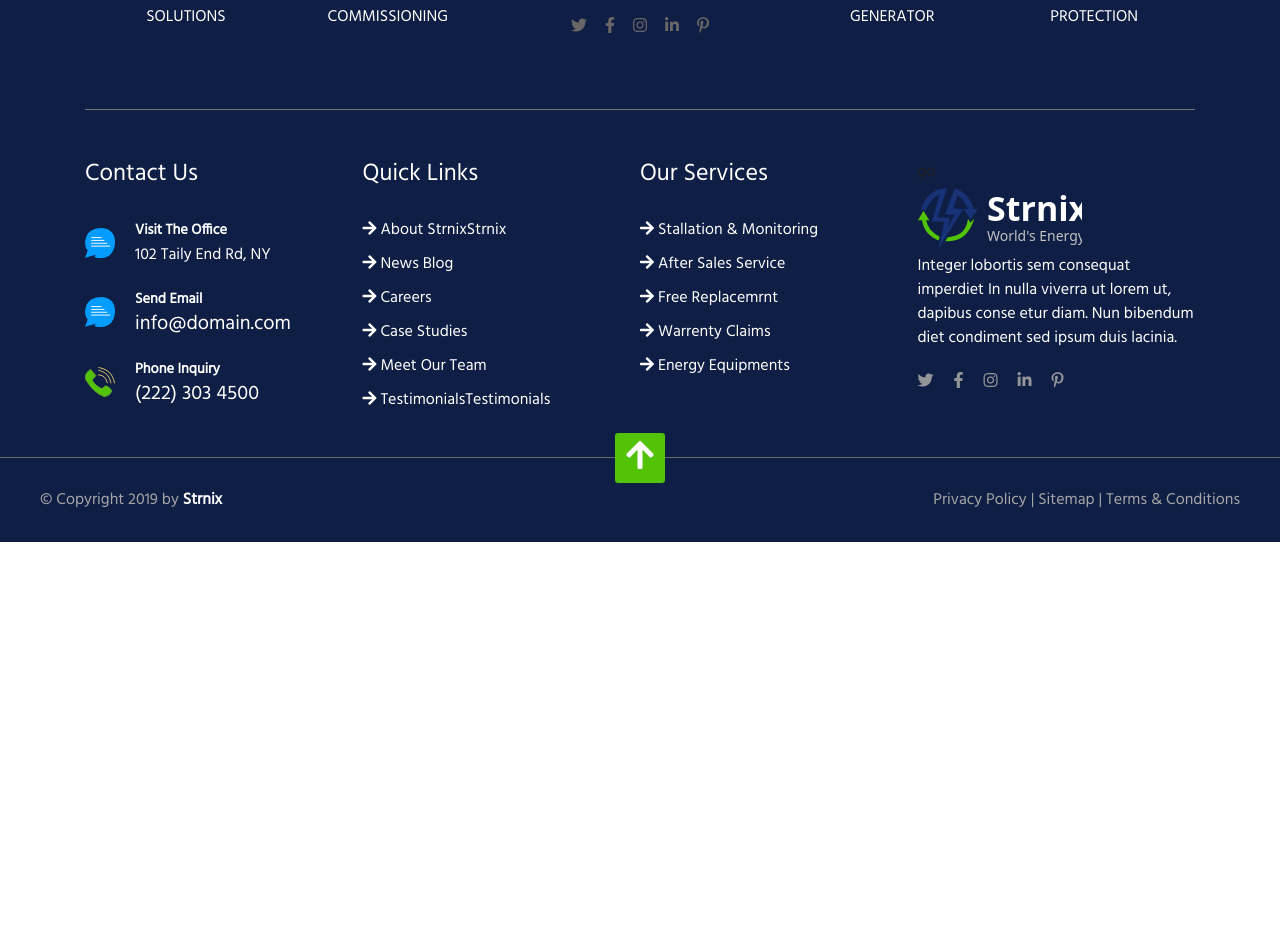
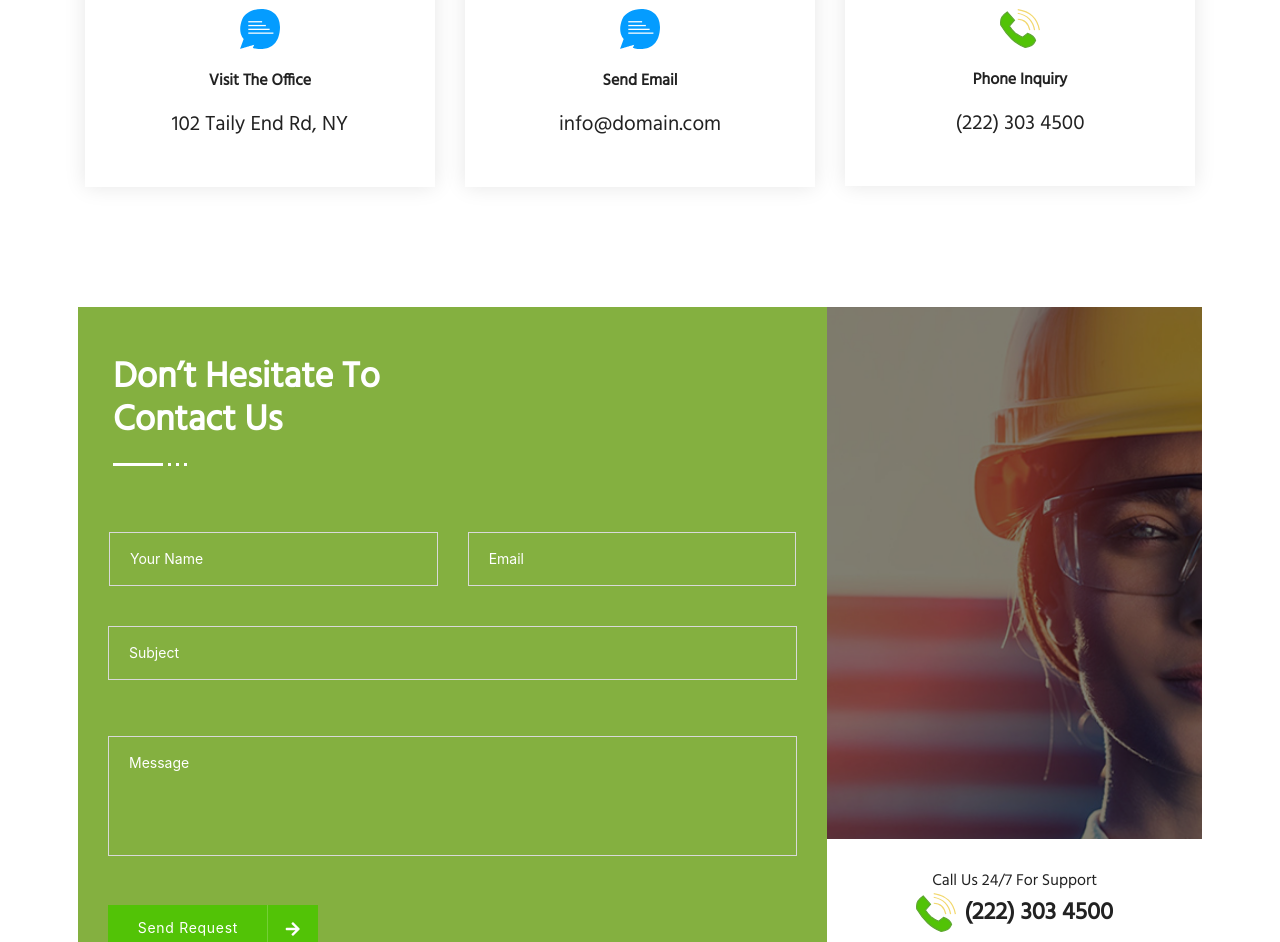
Before and after one commit to vietluu/strnix-Energy-Next.js, a Next.js app: page /contact in a window 1280 px wide. Shown: the part 630-1572 px from the top of the page. Before the commit the page ends 1172 px from the top, so only its background shows below. Built offline with nearby package versions, Linux system fonts and the light colour scheme.

Commit message:
feature/contact done

```diff
--- /dev/null
+++ b/assets/scss/_contact.scss
@@ -0,0 +1,83 @@
+.contact-box{
+    margin: 0;
+    .inner-box{
+        padding: 50px 0;
+        box-shadow: 0 0 20px 0 rgba(0,0,0,.1);
+        margin-top: 20px;
+        img{
+            margin-bottom: 20px;
+        }
+        strong{
+            display: block;
+            margin: 20px 0;
+        }
+        p{
+            font-size: 1.3rem;
+        }
+    }
+
+}
+.form-contact{
+    .elmif{
+        h2{
+            color: white;
+        }
+    }
+    .bottomtitle{
+        span{
+            background-color: white;
+        }
+    }
+    .ant-form-item-control{
+        div{
+            margin: 0 ;
+        }
+    }
+    }
+    .ant-form-item-control-input{
+
+        width: 100% !important;
+        text-align: left;
+
+    input,textArea{
+        border-radius: 0 !important;
+        background-color: transparent;
+        padding: 15px 20px;
+        color: white;
+        &::placeholder{
+            color: white;
+
+        }
+
+    }
+    .ant-form-item-explain{
+        margin: 0 !important;
+    }
+
+}
+.form-banner{
+    background: url('/assets/images/contact/bg-image-9.jpg') no-repeat;
+    min-height: 300px;
+    background-size: cover;
+    position: relative;
+    &::after{
+        content: '';
+        position: absolute;
+        top: 0;
+        left: 0;
+        width: 100%;
+        height: 100%;
+        background-color: rgba(0,0,0,.5);
+
+    }
+    .banner-inner{
+        position: absolute;
+        z-index: 2;
+        width: 100%;
+        background-color: white;
+        left:0;
+        padding: 30px 0;
+        bottom: 50px;
+    }
+
+}
--- a/assets/scss/style.scss
+++ b/assets/scss/style.scss
@@ -8,6 +8,7 @@
 @import 'services';
 @import 'projects';
 @import 'footer';
+@import 'contact';
 @import 'responsive';
 * {
   margin: 0 auto;
--- a/package.json
+++ b/package.json
@@ -16,7 +16,7 @@
   },
   "main": "server.js",
   "lint-staged": {
-    "*.{ts,tsx}": [
+    "*.{tsx}": [
       "eslint --no-ignore --fix",
       "git add --force"
     ],
--- a/src/app/contact/page.tsx
+++ b/src/app/contact/page.tsx
@@ -1,5 +1,19 @@
 'use client';
+import React, {useRef} from 'react';
+import Image from 'next/image';
+import {Button, Form, Input} from 'antd';
+import TextArea from 'antd/es/input/TextArea';
+import { emailValiate } from '../../utils/validate';
+import Link from 'next/link';
 export default function Contact() {
+  const formRef = useRef(null);
+  const onFinish = (values: any) => {
+    console.log('Success:', values);
+  };
+
+  const onFinishFailed = (errorInfo: any) => {
+    console.log('Failed:', errorInfo);
+  };
   return (
     <>
       <div
@@ -17,6 +31,169 @@ export default function Contact() {
           <h1 className='text-6xl mt-4'>Contact Us</h1>
         </div>
       </div>
+      <div className='strnix-contact py-[80px]'>
+        <div className='container-xl'>
+          <div className='row flex-wrap text-center'>
+
+              <div className='contact-box col-sm-12 col-md-6 col-lg-4'>
+
+              <div className='inner-box'>
+
+              <Image
+                        width={40}
+                        height={40}
+
+                        src='/assets/images/home/cooment.svg'
+                        alt='cooment '
+                      />
+
+                <strong>Visit The Office</strong>
+
+                  <p> 102 Taily End Rd, NY</p>
+                </div>
+              </div>
+              <div className='contact-box col-sm-12 col-md-6 col-lg-4'>
+
+              <div className='inner-box'>
+              <Image
+                        width={40}
+                        height={40}
+
+                        src='/assets/images/home/cooment.svg'
+                        alt='cooment '
+                      />
+
+                <strong>Send Email</strong>
+
+                  <p>
+                    <a href='mailto:info@domain.com'> info@domain.com</a>
+                  </p>
+               </div>
+
+              </div>
+              <div className='contact-box col-sm-12 col-md-6 col-lg-4'>
+
+              <div className='inner-box'>
+
+              <Image
+                 width={40}
+                 height={40}
+                 priority
+                 src='/assets/images/home/phone.svg'
+                 alt='phone '
+               />
+
+                <strong>Phone Inquiry</strong>
+
+                  <p>
+                    <a href='# '> (222) 303 4500 </a>
+                  </p>
+               </div>
+
+              </div>
+
+
+          </div>
+
+
+            </div>
+      </div>
+      <div className='form-contact pt-[40px] pb-[80px]'>
+        <div className='container-xl'>
+          <div className='row px-2'>
+            <div className='col-md-8 col-sm-12 py-[30px] bg-[#84b040] p-md-[30px] '>
+            <div className='elmif px-[20px] mt-[20px] ' data-aos='fade-right'>
+
+              <h2>{"Don’t Hesitate To "} <br/>  Contact Us</h2>
+
+              <div className='bottomtitle clearfix'>
+                <span className='line '></span>
+                <span className='dottitle '></span>
+                <span className='dottitle '></span>
+                <span className='dottitle '></span>
+              </div>
+              </div>
+              <Form ref={formRef} className='py-[30px] text-left' onFinish={onFinish} onFinishFailed={onFinishFailed}>
+                <div className='row px-3 '>
+                <div className='col-sm-12 col-md-6 mt-3' >
+                  <Form.Item
+                      name='name'
+                      rules={[{
+                        required: true,
+                        message:'The field is required.'
+                      }]}
+                  >
+                    <Input placeholder='Your Name'/>
+                    </Form.Item>
+                </div>
+                <div className='col-sm-12 col-md-6 mt-3'>
+                    <Form.Item name='email'
+                         rules={[{
+                          required: true,
+                           validator: (_, value) => {
+                             if (!value || value.trim() === '') {
+                              return Promise.reject('The field is required.');
+                             }
+                             if (!emailValiate(value)) {
+                               return Promise.reject('The e-mail address entered is invalid.');
+                             }
+                             return Promise.resolve();
+                          }
+                      }]}
+                    >
+                    <Input placeholder='Email'/>
+                    </Form.Item>
+                  </div>
+                </div>
+                <div className='col-12 py-3'>
+                  <Form.Item name='subject'
+                    rules={[{
+                      required: true,
+                      message:'The field is required.'
+                  }]}
+                  >
+                    <Input placeholder='Subject' className='w-full'/>
+                    </Form.Item>
+                </div>
+                <div className='col-12 py-3'>
+                  <Form.Item name='message'>
+                    <TextArea cols={100} rows={5}  style={{ height: 120, resize: 'none' }}  placeholder='Message'/>
+                    </Form.Item>
+                  </div>
+                <div className='col-sm-12 col-md-4 m-0 py-3'>
+                  <Button htmlType='submit' className='border-none w-full p-0'>
+                  <div className='link-text effect'>
+                    <span className='btn-txt '>
+                      Send Request
+                    </span>
+                    <span className='btn-icon '>
+                      <i className='fas fa-arrow-right '></i>{' '}
+                    </span>
+                  </div>
+                    </Button>
+                  </div>
+              </Form>
+            </div>
+            <div className='form-banner col-md-4 col-sm-12'>
+              <div className='banner-inner text-center'>
+                <p >
+                Call Us 24/7 For Support
+                </p>
+                <div className='tel-career'>
+                  <Link className='d-inline-flex items-center' href='tel: (+84)19008198'>
+
+                    <Image src='/assets/images/home/phone.svg' width={40} height={40} alt='phone' />
+                    <span className=' pl-2 text-2xl font-weight-bolder '> (222) 303 4500</span>
+                  </Link>
+                </div>
+                    </div>
+            </div>
+            </div>
+          </div>
+      </div>
+      <div className='map'>
+        <iframe src='https://maps.google.com/maps?width=100%25&amp;height=600&amp;hl=en&amp;q=Fafim%20Ng%C3%A3%20T%C6%B0%20S%E1%BB%9F,%2019%20Nguy%E1%BB%85n%20Tr%C3%A3i,%20Ng%C3%A3%20T%C6%B0%20S%E1%BB%9F,%20%C4%90%E1%BB%91ng%20%C4%90a,%20H%C3%A0%20N%E1%BB%99i,%20Vi%E1%BB%87t%20Nam+(my%20address)&amp;t=&amp;z=14&amp;ie=UTF8&amp;iwloc=B&amp;output=embed' className='w-full aspect-[21/9] max-sm:aspect-[4/3]'/>
+      </div>
     </>
   );
 }
--- /dev/null
+++ b/src/utils/validate.ts
@@ -0,0 +1,5 @@
+export const emailValiate = (value: string) => {
+    const re = /^(([^<>()[\]\.,;:\s@\"]+(\.[^<>()[\]\.,;:\s@\"]+)*)|(\".+\"))@(([^<>()[\]\.,;:\s@\"]+\.)+[^<>()[\]\.,;:\s@\"]{2,})$/i;
+
+    return re.test(value)
+}
```
Also changed, not shown: public/assets/images/contact/bg-image-9.jpg (added).
